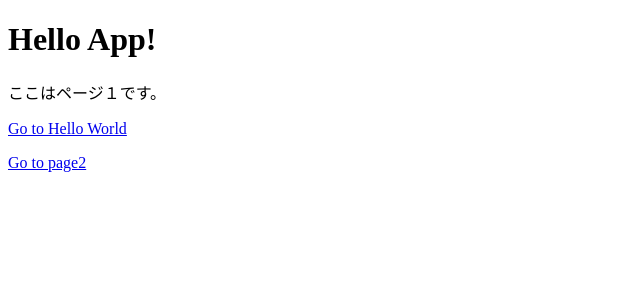
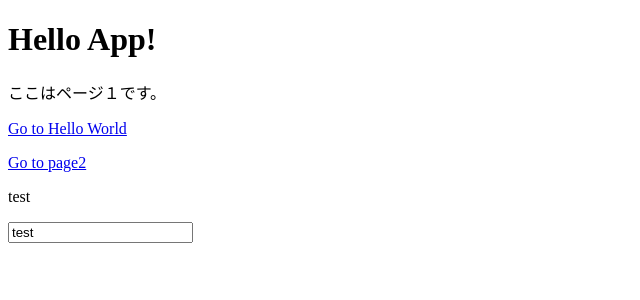
Before and after one commit to 121jigowatts/voyager_client, a Vue app: page / in a window 1280 px wide. Shown: the top 300 px of the page, without its empty margins (0-640 px from the left). Built offline with nearby package versions, Linux system fonts and the light colour scheme.

Commit message:
data binding

```diff
--- a/src/components/page1.vue
+++ b/src/components/page1.vue
@@ -9,10 +9,24 @@
     <p>
       <router-link to="/page2">Go to page2</router-link>
     </p>
+    <p v-if="message.length > 0">
+      {{message}}
+    </p>
+    <p v-else>
+      no text
+    </p>
+    <input v-model="message">
   </div>
 </template>
 
 <script>
+export default {
+  data() {
+    return {
+      message: 'test'
+    };
+  }
+};
 </script>
 
 <style>
```
